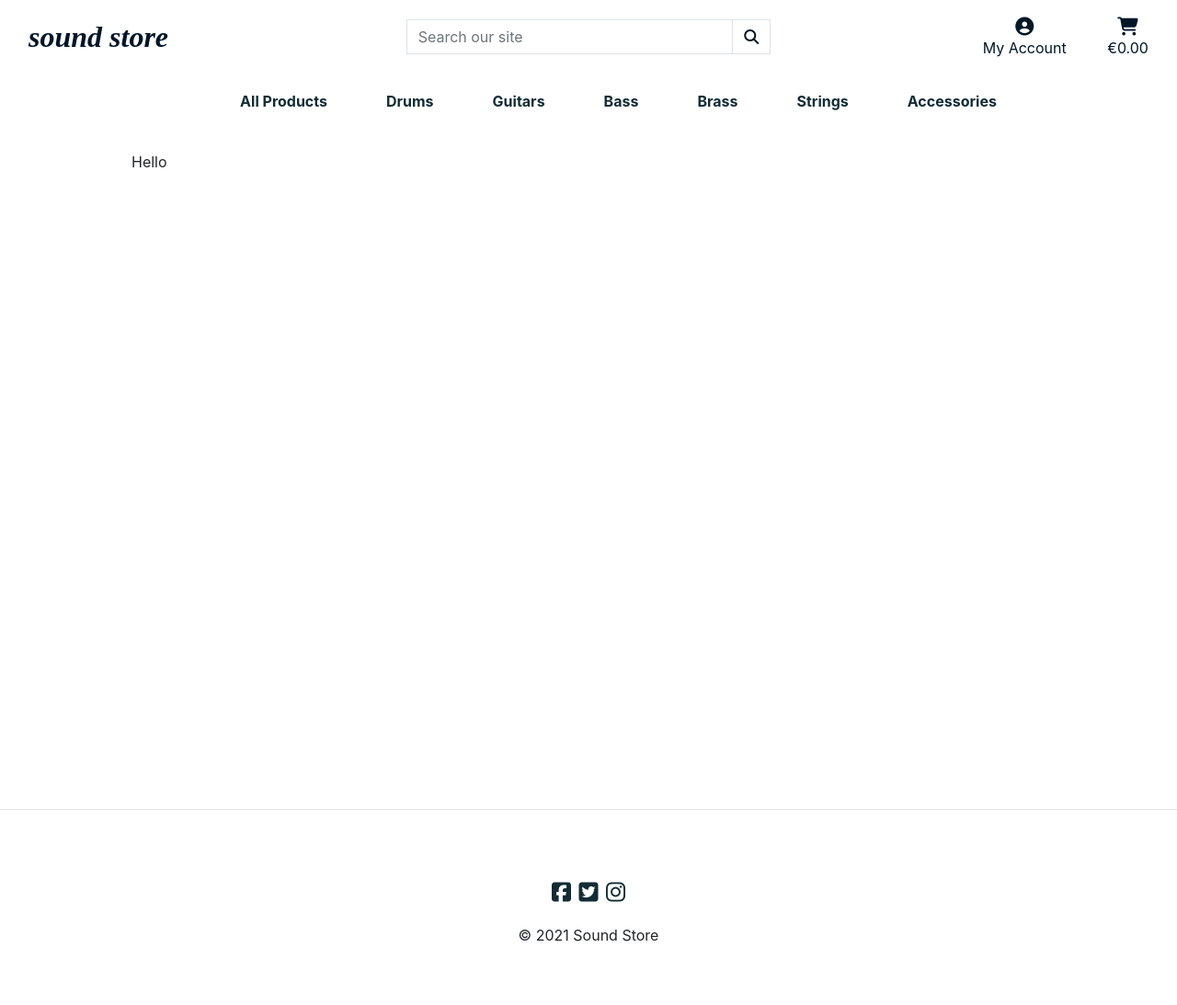
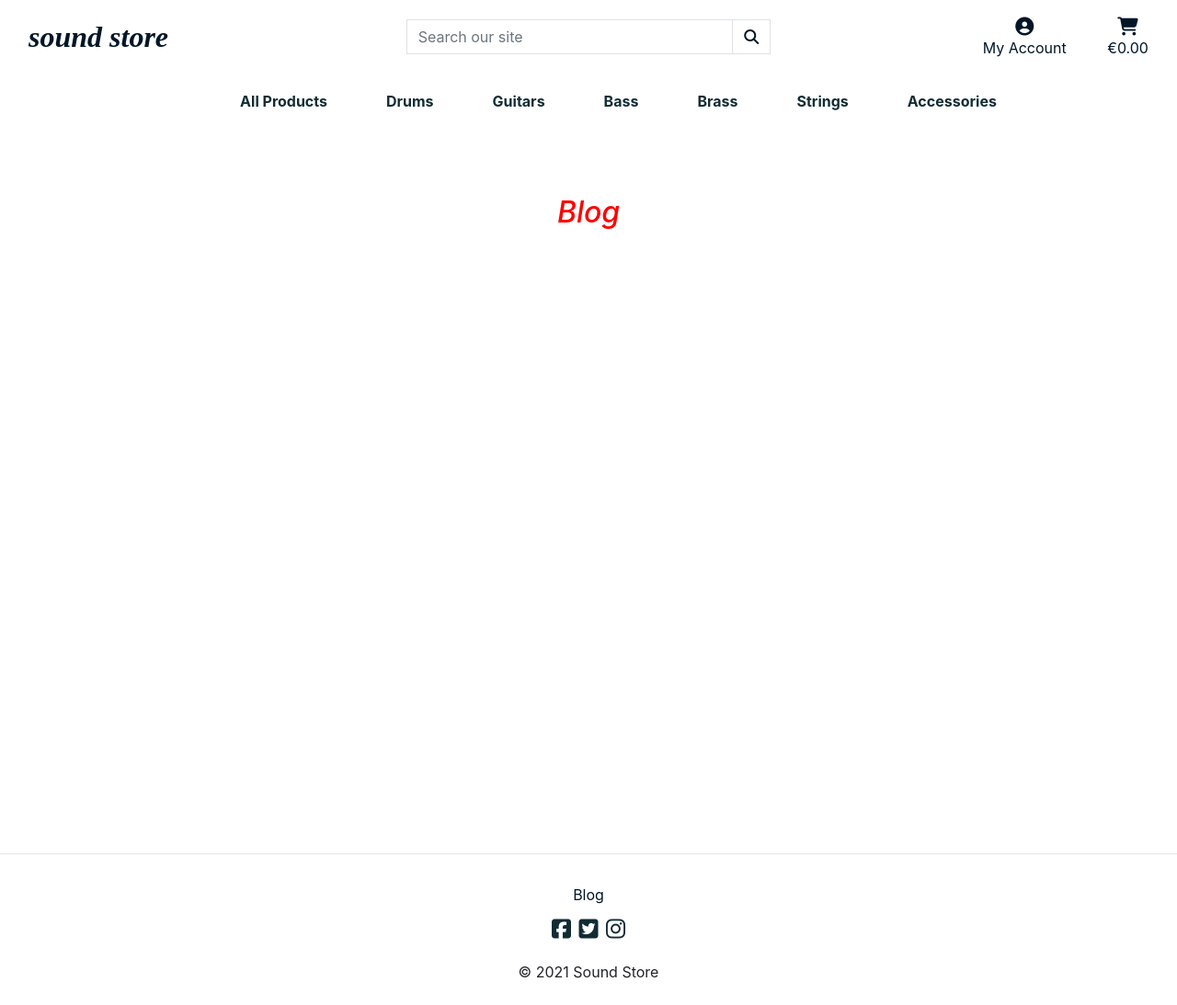
Before and after one commit to Code-Institute-Submissions/sound-store-ms4, a Django app: page /blog/ in a window 1280 px wide. Shown: the whole page at 92% size. Before the commit the page ends 1024 px from the top, so only its background shows below. Run offline with Django 3.2, Linux system fonts and the light colour scheme; data that the repository does not hold is empty; some libraries are stand-ins or nearby versions; some web fonts are replaced.

Commit message:
Add static folder to blog app and test it works by changing page title color

```diff
--- /dev/null
+++ b/blog/static/blog/css/blog.css
@@ -0,0 +1,3 @@
+.blog-logo {
+    color: red;
+}
--- a/blog/templates/blog/blog.html
+++ b/blog/templates/blog/blog.html
@@ -2,6 +2,10 @@
 {% load static %}
 {% block extra_title %}
   | Blog
+{% endblock %}
+
+{% block extra_css %}
+    <link rel="stylesheet" href="{% static 'blog/css/blog.css' %}">
 {% endblock %}
 
 {% block page_header %}
@@ -15,9 +19,19 @@
 {% endblock %}
 
 {% block content %}
+<div>
+    <h2 class="logo-font mt-5 mb-5 center blog-logo"><i>Blog</i></h2>
+</div>
+
 <div class="container">
-  Hello
+    {% for blog in blogs %}
+     <div class="row">
+         <div class="col-12">
+             <p>Posted By: <span class="text-muted">{{ blog.blog_author }}</span></p>
+             <p>On: <span class="text-muted">{{ blog.blog_created }}</span></p>
+         </div>
+     </div>
 
-
+    {% endfor %}
   </div>
 {% endblock %}
--- a/blog/views.py
+++ b/blog/views.py
@@ -1,5 +1,11 @@
 from django.shortcuts import render
+from .models import BlogPost
 
 
 def BlogPostPage(request):
-    return render(request, 'blog/blog.html')
+    blogs = BlogPost.objects.all()
+
+    context = {
+        'blogs': blogs,
+    }
+    return render(request, 'blog/blog.html', context)
--- a/static/css/base.css
+++ b/static/css/base.css
@@ -113,6 +113,12 @@ body {
  }
 
  .business-links > li > a:hover {
+    text-decoration: none;
+    list-style-type: none;
+    color: #36597d !important;
+ }
+
+ .blog-link:hover {
     text-decoration: none;
     list-style-type: none;
     color: #36597d !important;
--- a/templates/base.html
+++ b/templates/base.html
@@ -141,9 +141,12 @@
     </section>
     <!--Footer-->
     <hr>
-    <footer class='pt-5'>
+    <footer class='pt-3'>
       <div class="container-fluid footer-container">
         <div class="row">
+          <div class="col-12 ">
+            <a href="" class="dark-blue blog-link">Blog</a>
+          </div>
           <div class="col-12 social p-2">
             <a href="https://www.facebook.com" target="_blank"><i class="fa fa-facebook-square mr-1"
                 aria-hidden="true"></i></a>
```
